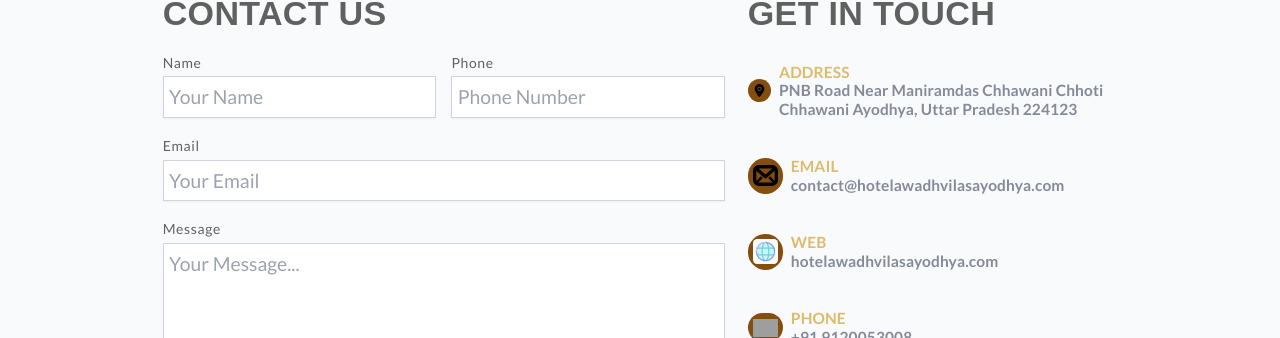
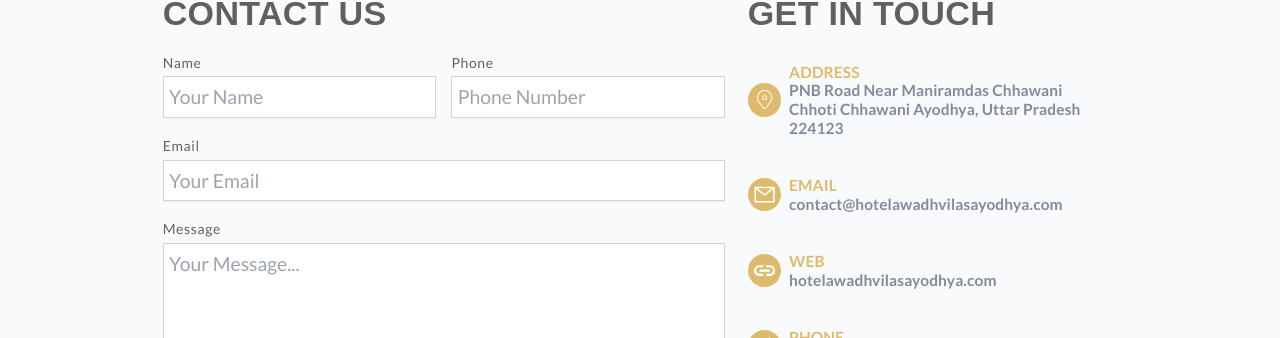
Before and after one commit to SushilKc00/Ayoudhya_Web, a React (Vite) app: page /contact_us in a window 1280 px wide. Shown: the part 614-952 px from the top of the page. Built offline with nearby package versions, Linux system fonts and the light colour scheme; grey boxes are pictures that could not be loaded; a web font is replaced by a local one.

Commit message:
aliment changes

```diff
--- a/src/Components/contact-info/ContactInfo.jsx
+++ b/src/Components/contact-info/ContactInfo.jsx
@@ -55,18 +55,9 @@
   return (
     <div className="flex flex-col pt-2 pb-2 gap-3 items-start self-stretch lg:mt-5 md:mt-4 sm:mt-2">
       <div className="flex gap-3 items-center justify-start py-3 ps-0 pe-3">
-        <div className="flex items-start bg-yellow-800 px-2 py-2 rounded-full">
+        <div className="flex items-start  px-2 py-2 rounded-full btn_bg_color text-white">
           {" "}
-          <img
-            src={icon}
-            width={25}
-            height={30}
-            alt={title}
-            className="text-3xl "
-            // style={{
-            //   filter: "brightness(0) invert(1)",
-            // }}
-          />
+          <span className="text-4xl">{icon}</span>
         </div>
         <div>
           <h4 className="contact-fs-15 text-clr-yellow  uppercase font-black">
--- a/src/Pages/ContactUs/Contact.jsx
+++ b/src/Pages/ContactUs/Contact.jsx
@@ -12,22 +12,28 @@
 import Location from "../../assets/svg/map-location-svgrepo-com.svg";
 import { Link } from "react-router-dom";
 import useScrollTop from "../../Components/useScrollTop";
-import { AiOutlinePhone } from "react-icons/ai";
+import { AiOutlinePhone, AiOutlineMail } from "react-icons/ai";
+import { CiLocationOn } from "react-icons/ci";
+import { IoLinkSharp } from "react-icons/io5";
 
 export const Contact = () => {
   const data = [
     {
       title: `address`,
       description: `PNB Road Near Maniramdas Chhawani Chhoti Chhawani Ayodhya, Uttar Pradesh 224123`,
-      icon: Location,
+      icon: <CiLocationOn />,
     },
     {
       title: `email`,
       description: `contact@hotelawadhvilasayodhya.com`,
-      icon: Mail,
+      icon: <AiOutlineMail />,
     },
-    { title: `web`, description: `hotelawadhvilasayodhya.com`, icon: Web },
-    { title: `phone`, description: `+91 9120053008`, icon: Call },
+    {
+      title: `web`,
+      description: `hotelawadhvilasayodhya.com`,
+      icon: <IoLinkSharp />,
+    },
+    { title: `phone`, description: `+91 9120053008`, icon: <AiOutlinePhone /> },
   ];
 
   const social = [
--- a/src/Styles/footer.scss
+++ b/src/Styles/footer.scss
@@ -2,7 +2,7 @@
     background-color: #F9F9F9;
     box-shadow: 0 0 4px rgb(225, 225, 225);
     .upper_footer{
-        width: 80%;
+        width: 86.88%;
         margin: 0 auto;
         display: grid;
         grid-template-columns: repeat(4,1fr);
--- a/src/Styles/header.scss
+++ b/src/Styles/header.scss
@@ -3,7 +3,7 @@
      transition: all 0.6s;
      background-color: transparent;
     nav{
-      width: 80%;
+      width: 86.88%;
       margin: 0 auto;
       padding: 1rem 0;
 
```
